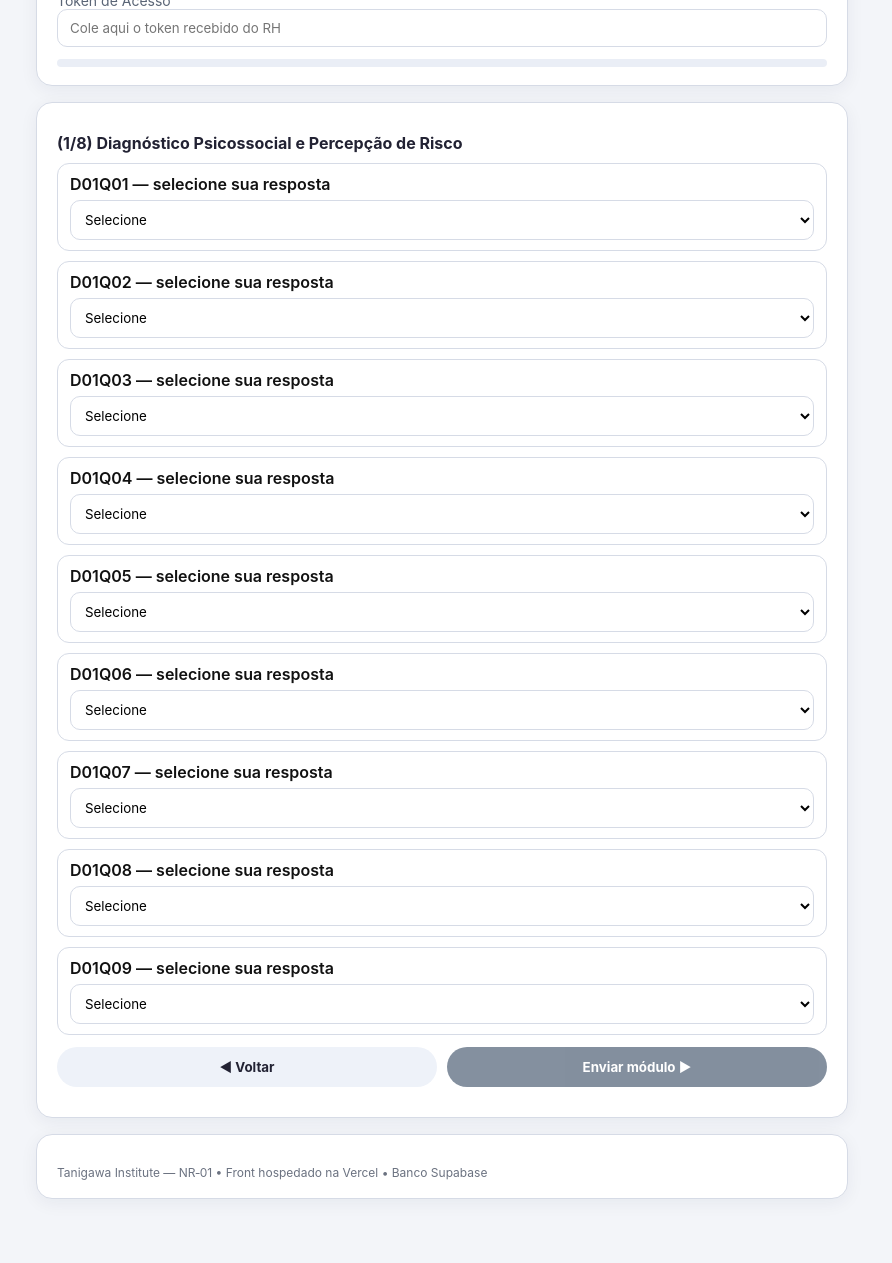
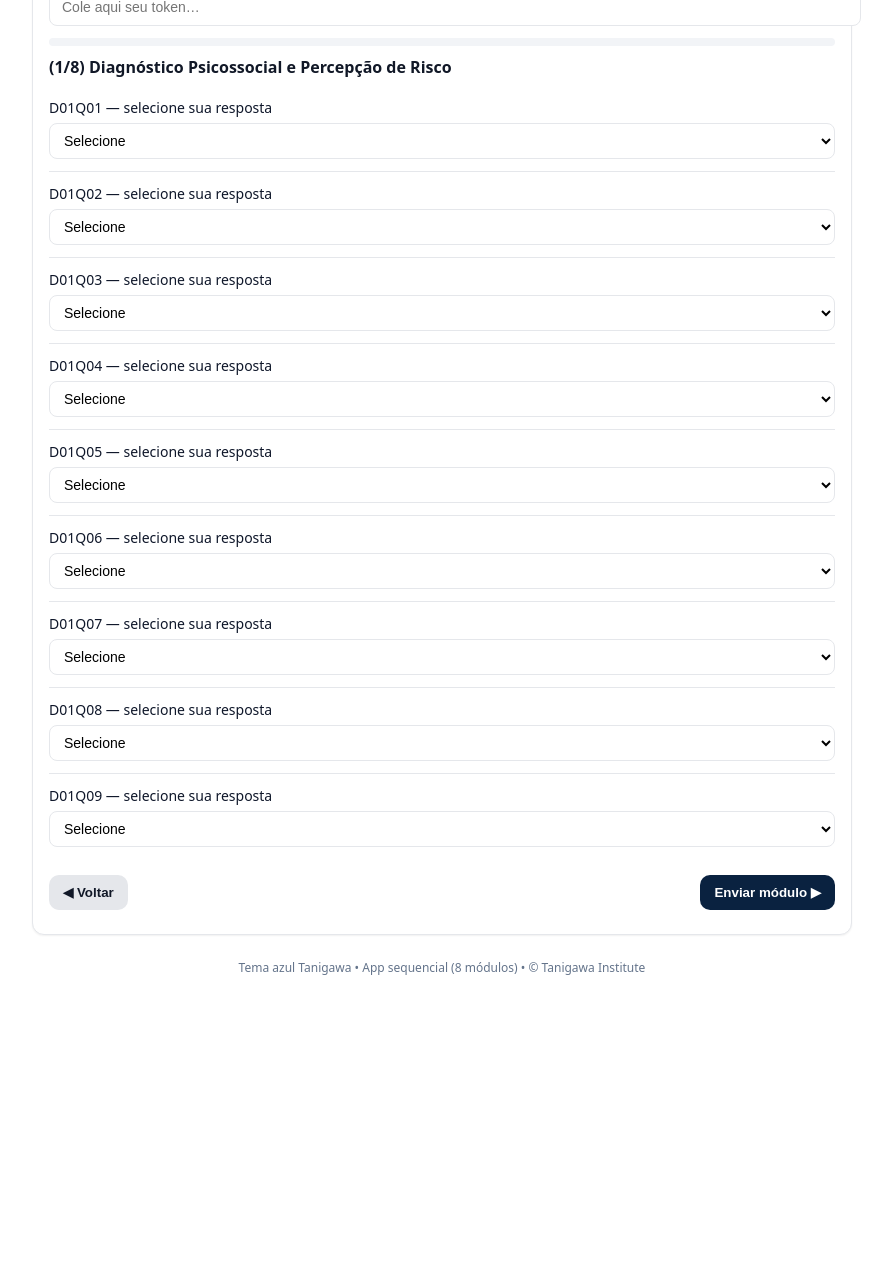
Before and after one commit to SERGIOTANIGAWA/nr01-app, a plain HTML site: page index.html in a window 1280 px wide. Shown: the part 122-1385 px from the top of the page, without its empty margins (198-1090 px from the left). After the commit the page ends 1122 px from the top, so only its background shows below. Drawn offline with Linux system fonts and the light colour scheme.

Commit message:
update index.html

```diff
--- a/index.html
+++ b/index.html
@@ -1,64 +1,72 @@
-<!DOCTYPE html>
+<!doctype html>
 <html lang="pt-BR">
 <head>
-  <meta charset="utf-8" />
-  <meta name="viewport" content="width=device-width,initial-scale=1" />
-  <title>NR‑01 — Respostas Sequenciais</title>
+  <meta charset="utf-8">
+  <meta name="viewport" content="width=device-width, initial-scale=1" />
+  <title>NR-01 — Respostas Sequenciais</title>
   <style>
     :root {
       --azul:#0A2240;
-      --azul2:#12325f;
-      --cinza:#f3f5f9;
-      --borda:#d6dbe6;
+      --azul-2:#11335f;
+      --cinza:#f2f4f7;
+      --borda:#e5e7eb;
+      --ok:#065f46;
+      --err:#991b1b;
     }
-    *{box-sizing:border-box;font-family:Inter, system-ui, -apple-system, Segoe UI, Roboto, Arial, sans-serif}
-    body{margin:0;background:var(--cinza);color:#111;}
-    .wrap{max-width:860px;margin:24px auto;padding:24px}
-    .card{background:#fff;border:1px solid var(--borda);border-radius:16px;box-shadow:0 4px 18px rgba(10,34,64,.06);padding:18px 20px;margin-bottom:16px}
-    h1{margin:0 0 8px 0;color:var(--azul)}
-    .muted{color:#5a6576;font-size:14px}
-    .token-row input{width:100%;padding:10px 12px;border:1px solid var(--borda);border-radius:10px}
-    .progress{height:8px;background:#eaeef6;border-radius:99px;overflow:hidden}
-    .bar{height:100%;width:0;background:linear-gradient(90deg,var(--azul),var(--azul2));transition:width .25s ease}
-    .modulo-title{font-weight:700;margin:12px 0 6px 0;color:#223}
-    .q{margin:10px 0;padding:10px 12px;border:1px solid var(--borda);border-radius:12px}
-    .q label{display:block;font-weight:600;margin-bottom:6px}
-    select{width:100%;padding:10px;border:1px solid var(--borda);border-radius:10px;background:#fff}
-    .row{display:flex;gap:10px;flex-wrap:wrap;margin-top:12px}
-    button{flex:1 1 180px;padding:12px 14px;border-radius:999px;border:0;font-weight:700;cursor:pointer}
-    .ghost{background:#eef2f9;color:#223}
-    .primary{background:var(--azul);color:#fff}
-    .primary:disabled{opacity:.5;cursor:not-allowed}
-    .ok{color:#0a7a3e;font-weight:700}
-    .err{color:#b00020;font-weight:700}
-    .footer{font-size:12px;color:#6b7280;margin-top:12px}
+    body{font-family:system-ui,-apple-system,Segoe UI,Roboto,Ubuntu,Arial,sans-serif;background:#fff;color:#0f172a;margin:0;padding:24px}
+    .wrap{max-width:820px;margin:0 auto}
+    h1{font-size:22px;margin:0 0 16px;color:var(--azul)}
+    .card{border:1px solid var(--borda);border-radius:12px;background:#fff;box-shadow:0 1px 2px rgba(0,0,0,.06)}
+    .box{padding:16px}
+    .label{font-size:12px;color:#475569;margin-bottom:6px;display:block}
+    input[type="text"]{width:100%;border:1px solid var(--borda);border-radius:8px;padding:10px 12px;font-size:14px}
+    .progress-outer{height:8px;background:var(--cinza);border-radius:999px;overflow:hidden}
+    #progress{height:8px;width:0;background:linear-gradient(90deg,var(--azul),var(--azul-2));transition:width .3s}
+    #moduleTitle{font-weight:600;margin:8px 0 8px 0;color:#111827}
+    .q{border-top:1px solid var(--borda);padding:12px 0}
+    .q:first-child{border-top:none}
+    label{display:block;font-size:14px;margin-bottom:6px}
+    select{width:100%;border:1px solid var(--borda);border-radius:8px;padding:8px 10px;font-size:14px;background:#fff}
+    .nav{display:flex;gap:12px;justify-content:space-between;align-items:center;margin-top:16px}
+    button{appearance:none;border:none;border-radius:10px;padding:10px 14px;font-weight:600;cursor:pointer}
+    #prev{background:#e5e7eb;color:#111827}
+    #next{background:var(--azul);color:#fff}
+    #msg{margin-top:8px;font-size:14px}
+    .ok{color:var(--ok)}
+    .err{color:var(--err)}
+    footer{margin-top:24px;color:#64748b;font-size:12px;text-align:center}
   </style>
+
+  <script>
+    window.NR01_CONFIG = {
+      SUPA_URL: "https://ykmkvgwlnlxiqeucdttb.supabase.co",
+      SUPA_ANON_KEY: "eyJhbGciOiJIUzI1NiIsInR5cCI6IkpXVCJ9.eyJpc3MiOiJzdXBhYmFzZSIsInJlZiI6InlrbWt2Z3dsbmx4aXFldWNkdHRiIiwicm9sZSI6ImFub24iLCJpYXQiOjE3NjE0Mzk5MDgsImV4cCI6MjA3NzAxNTkwOH0.A4EtdeBxXUsg0xdc37yRDH5GEYFqZIQOOcqXq-F_ZVY"
+    };
+  </script>
 </head>
 <body>
   <div class="wrap">
-    <div class="card">
-      <h1>NR‑01 — Respostas Sequenciais</h1>
-      <div class="muted">Token de Acesso</div>
-      <div class="token-row"><input id="token" placeholder="Cole aqui o token recebido do RH" /></div>
-      <div style="height:12px"></div>
-      <div class="progress"><div id="progress" class="bar"></div></div>
+    <h1>NR-01 — Respostas Sequenciais</h1>
+
+    <div class="card box">
+      <label class="label" for="token">Token de Acesso</label>
+      <input id="token" type="text" placeholder="Cole aqui seu token…">
+      <div class="progress-outer" style="margin-top:12px;"><div id="progress"></div></div>
+      <div id="moduleTitle" style="margin-top:10px;"></div>
+      <div id="questions"></div>
+
+      <div class="nav">
+        <button id="prev" type="button">◀ Voltar</button>
+        <div style="flex:1"></div>
+        <button id="next" type="button">Enviar módulo ▶</button>
+      </div>
+
+      <div id="msg"></div>
     </div>
 
-    <div id="form" class="card">
-      <div id="moduleTitle" class="modulo-title"></div>
-      <div id="questions"></div>
-      <div class="row">
-        <button id="prev" class="ghost">◀ Voltar</button>
-        <button id="next" class="primary">Enviar módulo ▶</button>
-      </div>
-      <div id="msg" class="footer"></div>
-    </div>
+    <footer>Tema azul Tanigawa • App sequencial (8 módulos) • © Tanigawa Institute</footer>
+  </div>
 
-    <div class="card">
-      <div class="footer">Tanigawa Institute — NR‑01 • Front hospedado na Vercel • Banco Supabase</div>
-    </div>
-  </div>
-  <script>window.NR01_CONFIG={SUPA_URL:"https://ykmkvgwlnlxiqeucdttb.supabase.co",SUPA_ANON_KEY:"eyJhbGciOiJIUzI1NiIsInR5cCI6IkpXVCJ9.eyJpc3MiOiJzdXBhYmFzZSIsInJlZiI6InlrbWt2Z3dsbmx4aXFldWNkdHRiIiwicm9sZSI6ImFub24iLCJpYXQiOjE3NjE0Mzk5MDgsImV4cCI6MjA3NzAxNTkwOH0.A4EtdeBxXUsg0xdc37yRDH5GEYFqZIQOOcqXq-F_ZVY"};</script>
   <script src="./app.js"></script>
 </body>
 </html>
```
